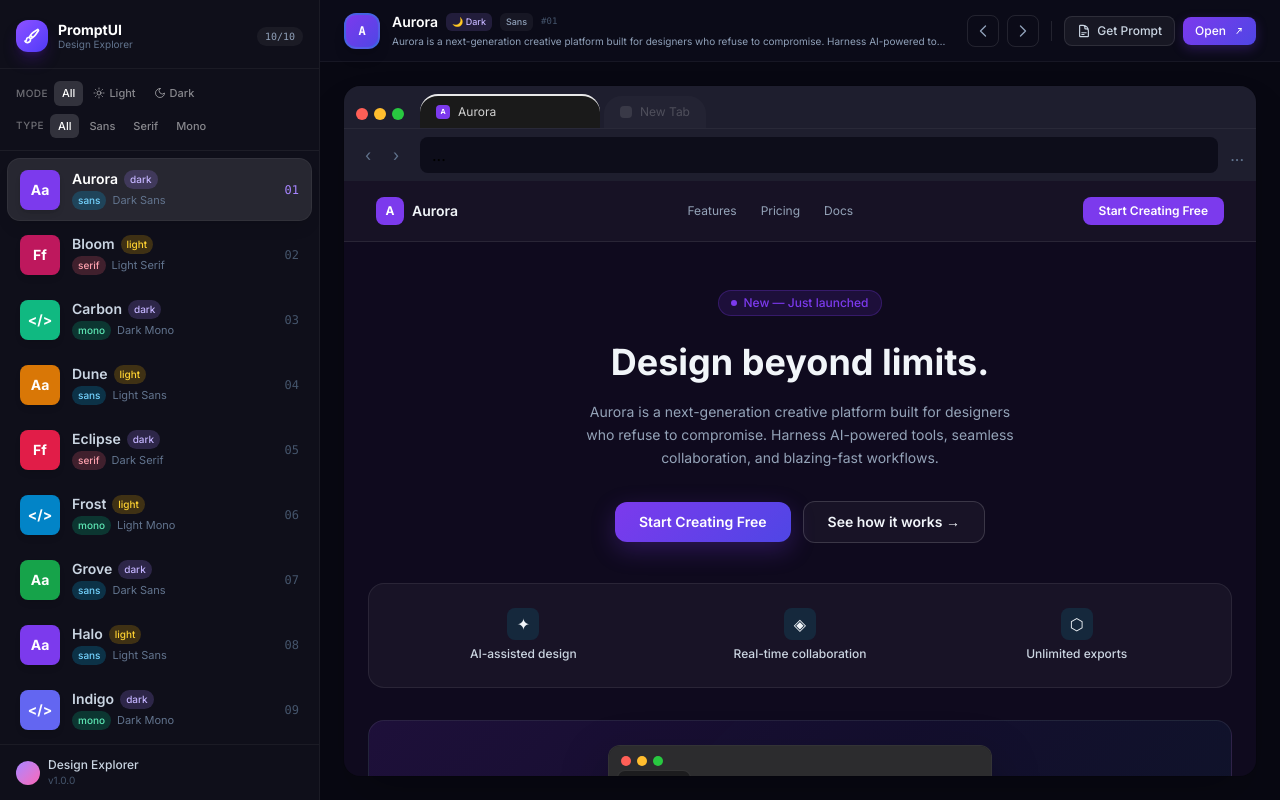
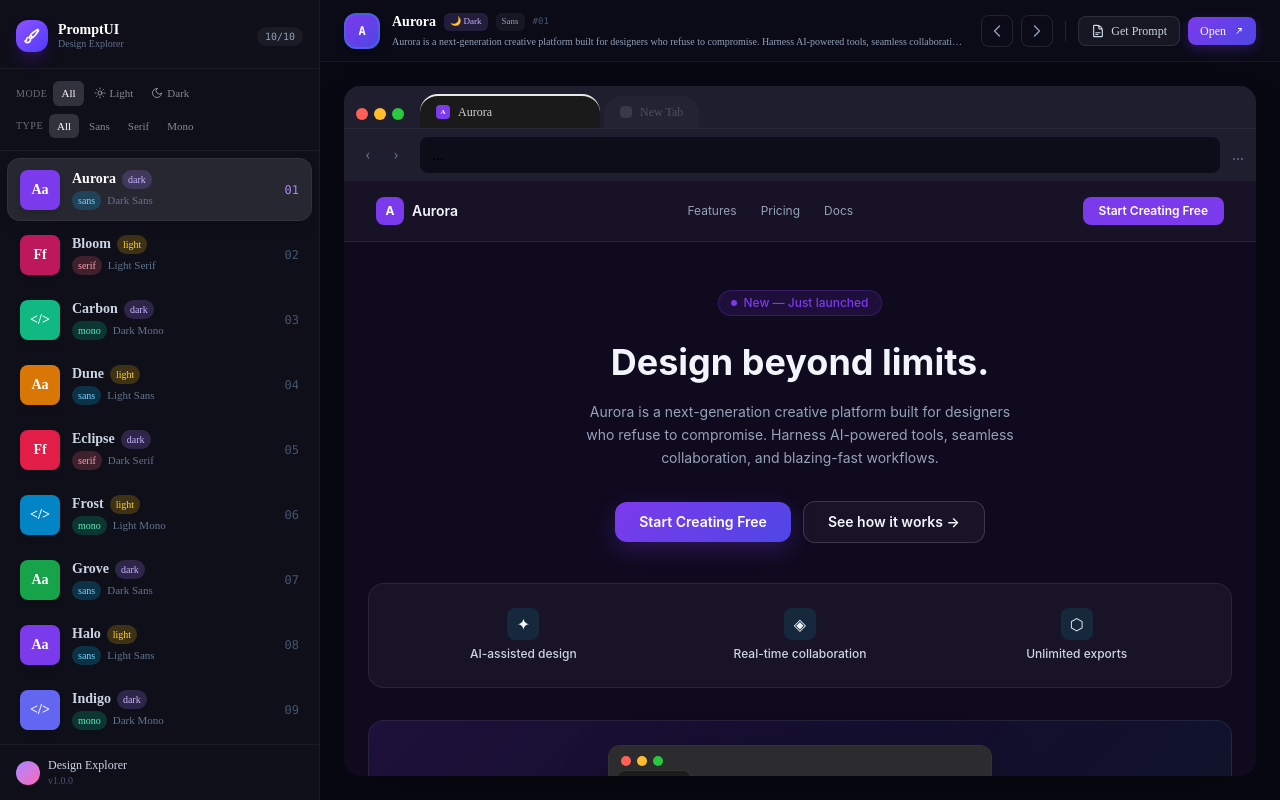
Before and after one commit to amthucdanang2015-pixel/design-prompt, a Next.js app: page / in a window 1280 px wide. Built offline with nearby package versions, Linux system fonts and the light colour scheme.

Commit message:
Add files via upload

```diff
--- a/src/app/layout.tsx
+++ b/src/app/layout.tsx
@@ -1,12 +1,5 @@
 import type { Metadata } from 'next';
-import { Inter } from 'next/font/google';
 import './globals.css';
-
-const inter = Inter({
-  subsets: ['latin'],
-  variable: '--font-inter',
-  display: 'swap',
-});
 
 export const metadata: Metadata = {
   title: 'PromptUI — Design Explorer',
@@ -20,7 +13,7 @@ export default function RootLayout({
   children: React.ReactNode;
 }>) {
   return (
-    <html lang="en" className={`${inter.variable} h-full`}>
+    <html lang="en" className="h-full">
       <body className="h-full antialiased">{children}</body>
     </html>
   );
--- a/src/app/page.tsx
+++ b/src/app/page.tsx
@@ -20,12 +20,18 @@ export default function Home() {
   useEffect(() => {
     const found = prompts.find((p) => p.id === selectedId);
     if (found && found.id !== displayedItem.id) {
-      setAnimating(true);
-      const timeout = setTimeout(() => {
-        setDisplayedItem(found);
-        setAnimating(false);
-      }, 180);
-      return () => clearTimeout(timeout);
+      let transitionTimeout: number | undefined;
+      const timeout = window.setTimeout(() => {
+        setAnimating(true);
+        transitionTimeout = window.setTimeout(() => {
+          setDisplayedItem(found);
+          setAnimating(false);
+        }, 180);
+      }, 0);
+      return () => {
+        window.clearTimeout(timeout);
+        if (transitionTimeout) window.clearTimeout(transitionTimeout);
+      };
     }
     // eslint-disable-next-line react-hooks/exhaustive-deps
   }, [selectedId]);
```
